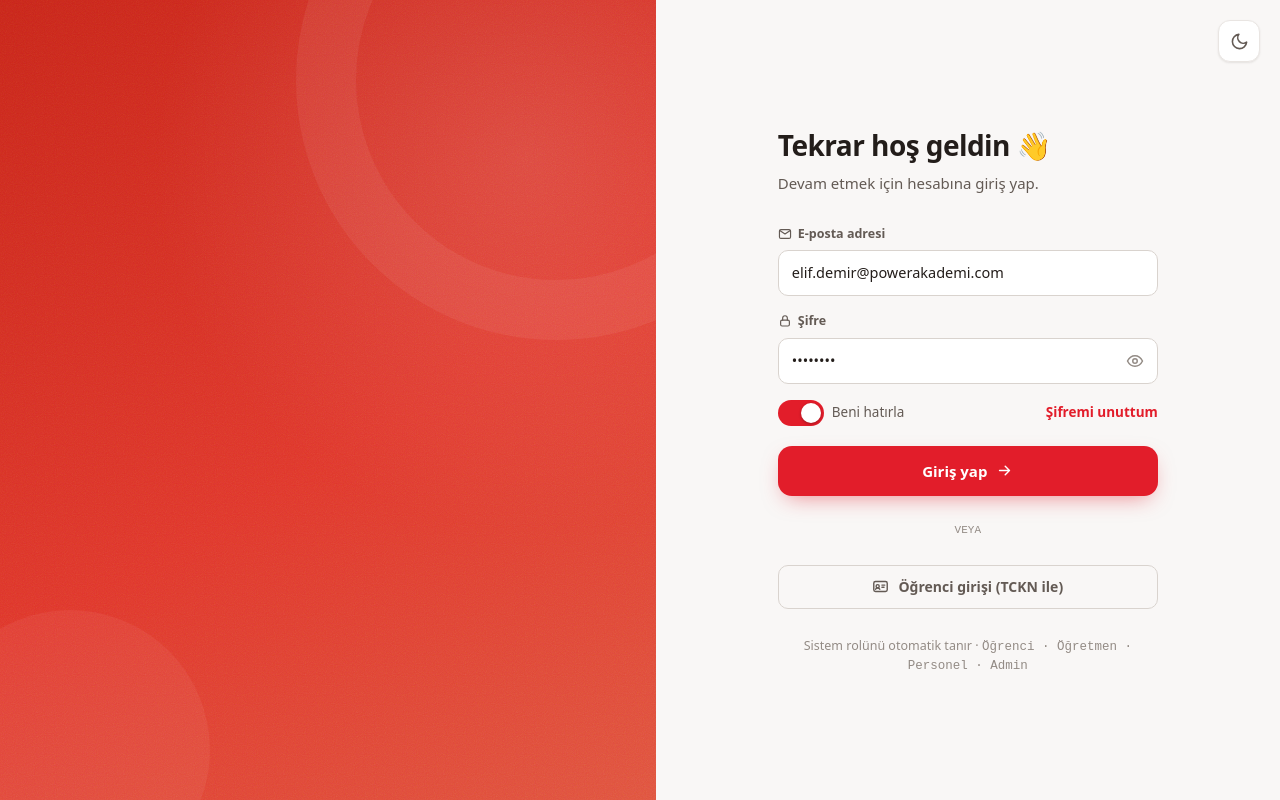
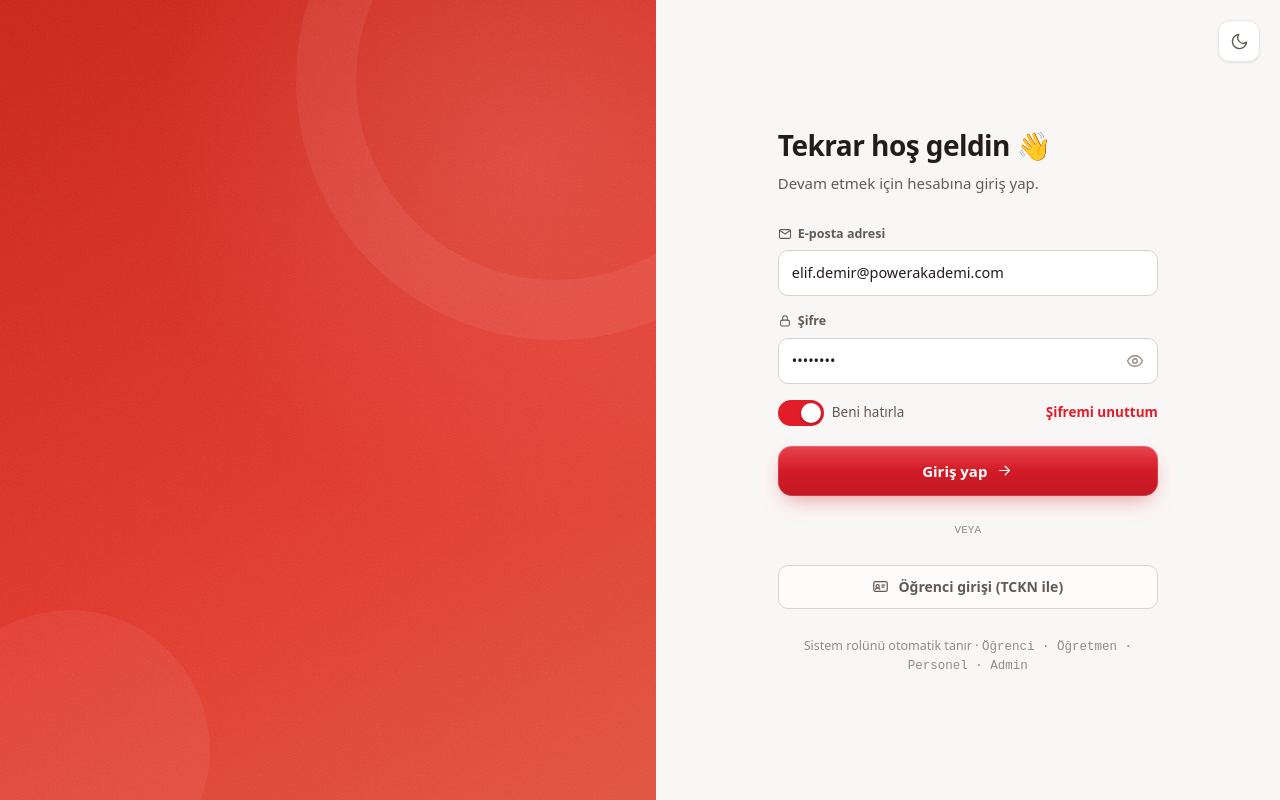
Before and after one commit to selamet/power-campus-web, a React (Vite) app: page /login in a window 1280 px wide. Built offline with nearby package versions, Linux system fonts and the light colour scheme; no server answers.

Commit message:
feat: give buttons a premium gradient sheen and refine icon strokes

```diff
--- a/src/components/ui/Button.tsx
+++ b/src/components/ui/Button.tsx
@@ -12,12 +12,13 @@ interface ButtonProps extends ButtonHTMLAttributes<HTMLButtonElement> {
 }
 
 const BASE =
-  'inline-flex select-none cursor-pointer items-center justify-center gap-[9px] whitespace-nowrap font-semibold transition-[transform,box-shadow,background-color,border-color,color] duration-200 active:translate-y-px active:scale-[0.985] disabled:cursor-not-allowed disabled:opacity-50 disabled:translate-y-0 disabled:shadow-none [&_svg]:size-[17px]';
+  'group/btn relative inline-flex select-none cursor-pointer items-center justify-center gap-[9px] overflow-hidden whitespace-nowrap font-semibold transition-[transform,box-shadow,background-color,border-color,color] duration-200 ease-[cubic-bezier(0.2,0.8,0.3,1)] outline-none focus-visible:ring-2 focus-visible:ring-accent/55 focus-visible:ring-offset-2 focus-visible:ring-offset-bg active:translate-y-0 active:scale-[0.98] disabled:cursor-not-allowed disabled:opacity-50 disabled:translate-y-0 disabled:shadow-none [&_svg]:size-[17px] [&_svg]:relative [&_svg]:transition-transform [&_svg]:duration-200';
 
 const VARIANTS: Record<ButtonVariant, string> = {
-  primary: 'bg-accent text-accent-contrast shadow-accent hover:bg-accent-strong hover:-translate-y-px',
+  primary:
+    'bg-gradient-to-b from-accent to-accent-strong text-accent-contrast shadow-accent ring-1 ring-inset ring-white/15 hover:-translate-y-px hover:shadow-[0_12px_28px_-8px_hsl(var(--accent-h)_74%_50%/0.6)] before:absolute before:inset-x-0 before:top-0 before:h-1/2 before:bg-gradient-to-b before:from-white/25 before:to-transparent before:opacity-70 before:pointer-events-none',
   ghost:
-    'border border-line-strong bg-transparent text-ink-2 hover:border-ink-3 hover:bg-surface-2 hover:text-ink',
+    'border border-line-strong bg-surface/60 text-ink-2 backdrop-blur-sm hover:-translate-y-px hover:border-ink-3 hover:bg-surface-2 hover:text-ink hover:shadow-card',
   soft: 'border border-accent-soft-border bg-accent-soft text-accent-strong hover:-translate-y-px hover:shadow-card dark:text-[hsl(var(--accent-h)_80%_75%)]',
   quiet: 'bg-transparent text-ink-2 hover:bg-surface-2 hover:text-ink',
 };
@@ -27,7 +28,7 @@ const SIZES: Record<ButtonSize, string> = {
   lg: 'rounded-token px-6 py-[14px] text-[15px]',
 };
 
-/** Primary action button with brand variants and sizes. */
+/** Primary action button with brand variants, sizes and a premium sheen. */
 export function Button({
   variant = 'ghost',
   size = 'md',
@@ -44,7 +45,7 @@ export function Button({
       className={cn(BASE, VARIANTS[variant], sizing, block && 'w-full', className)}
       {...rest}
     >
-      {children}
+      <span className="relative z-[1] inline-flex items-center gap-[9px]">{children}</span>
     </button>
   );
 }
--- a/src/components/ui/Icon.tsx
+++ b/src/components/ui/Icon.tsx
@@ -9,8 +9,8 @@ interface IconProps {
   style?: CSSProperties;
 }
 
-/** Renders a stroked SVG icon from the shared icon set. */
-export function Icon({ name, size = 18, strokeWidth = 2, className, style }: IconProps) {
+/** Renders a refined stroked SVG icon from the shared icon set. */
+export function Icon({ name, size = 18, strokeWidth = 1.75, className, style }: IconProps) {
   return (
     <svg
       className={className}
@@ -22,6 +22,7 @@ export function Icon({ name, size = 18, strokeWidth = 2, className, style }: Ico
       strokeWidth={strokeWidth}
       strokeLinecap="round"
       strokeLinejoin="round"
+      vectorEffect="non-scaling-stroke"
       style={style}
       dangerouslySetInnerHTML={{ __html: ICONS[name] ?? '' }}
     />
```
